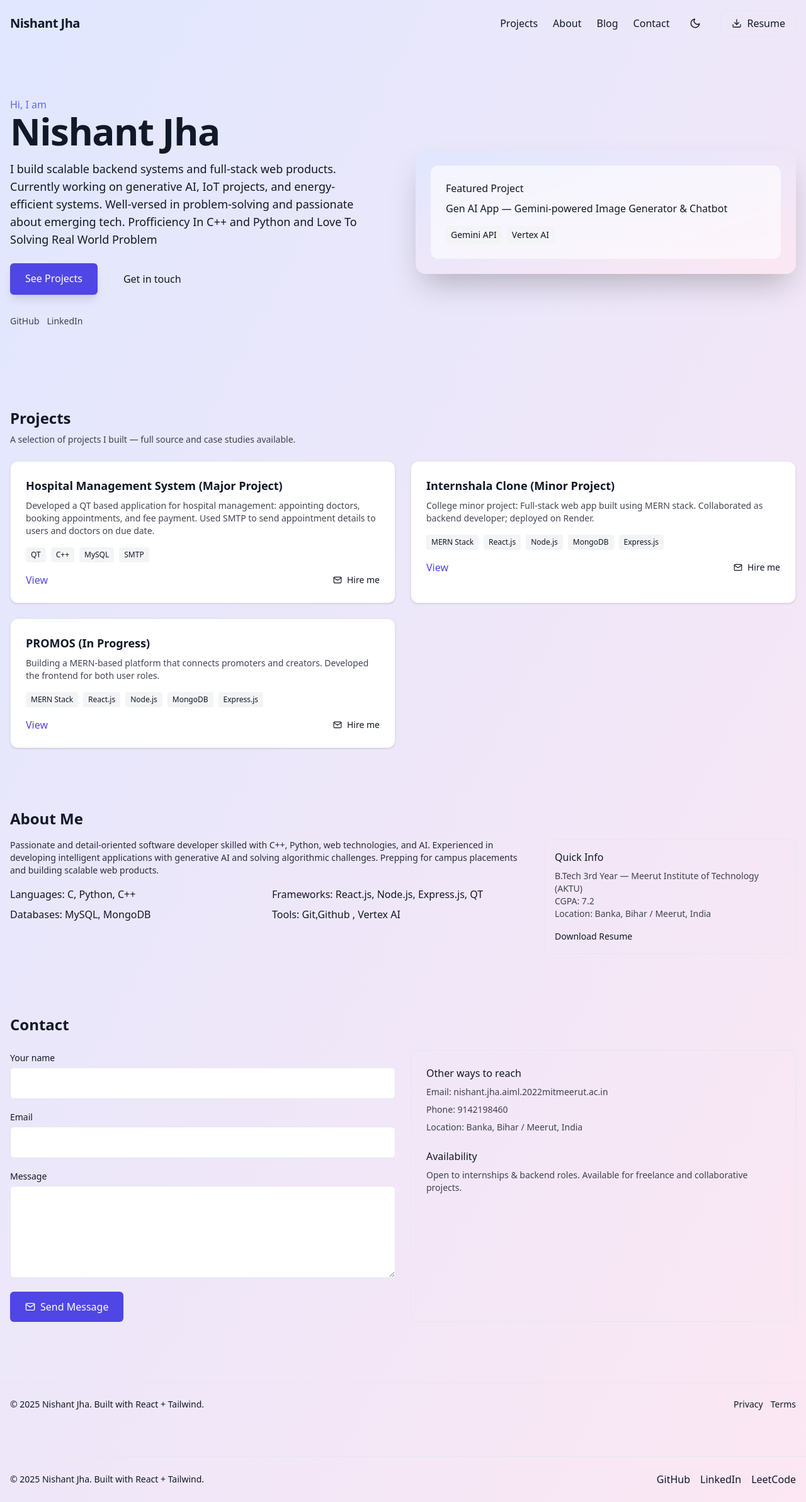
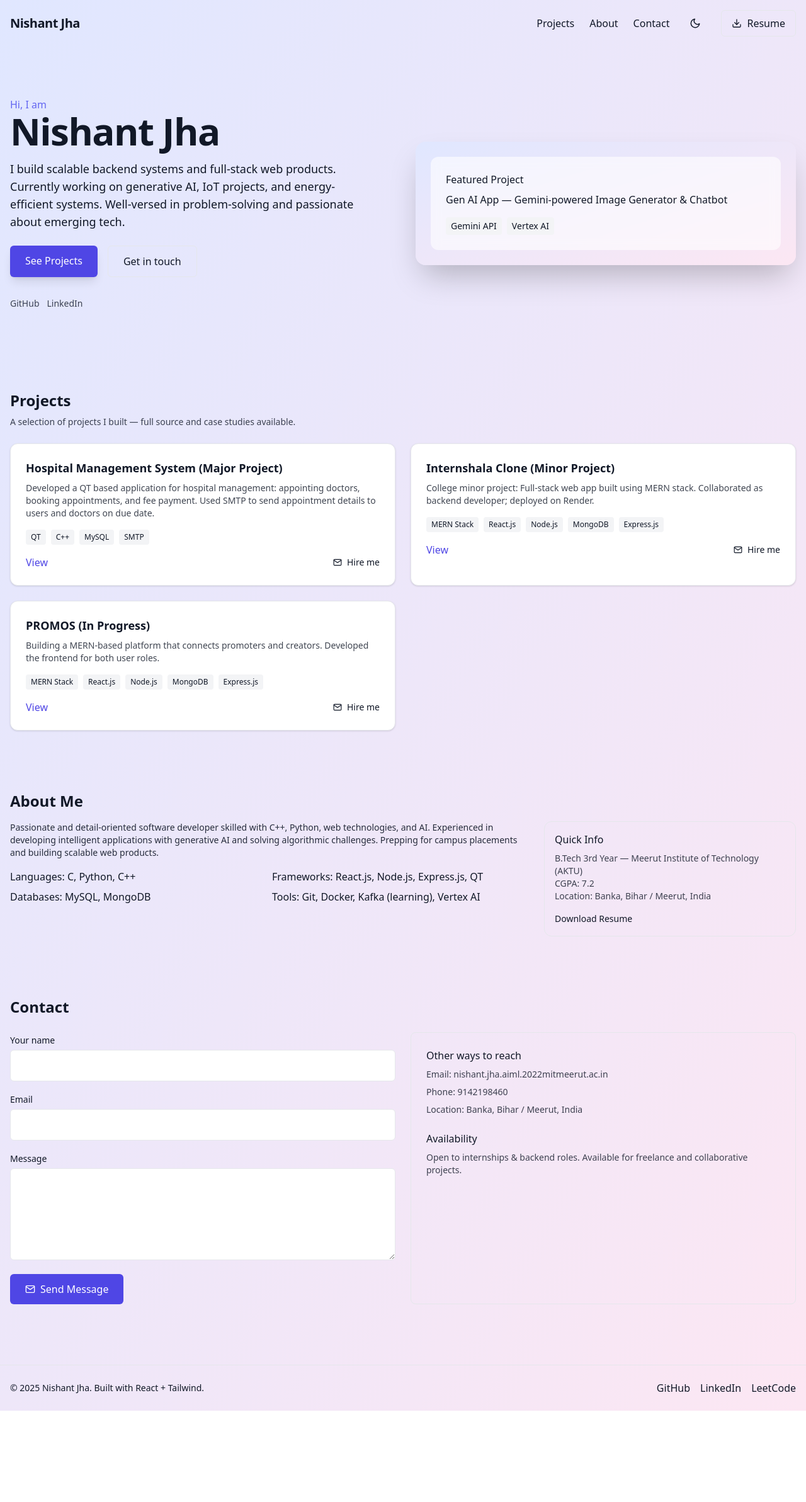
Before and after one commit to nishant-jha72/portfolio, a React (Vite) app: page / in a window 1280 px wide. Shown: the whole page at 63% size. After the commit the page ends 2240 px from the top, so only its background shows below. Built offline with nearby package versions, Linux system fonts and the light colour scheme.

Commit message:
Update App.jsx

```diff
--- a/src/App.jsx
+++ b/src/App.jsx
@@ -51,7 +51,6 @@ export default function App() {
           <div className="hidden md:flex items-center gap-6">
             <a href="#projects" className="hover:underline">Projects</a>
             <a href="#about" className="hover:underline">About</a>
-            <a href="#blog" className="hover:underline">Blog</a>
             <a href="#contact" className="hover:underline">Contact</a>
             <button onClick={handleThemeToggle} aria-label="Toggle theme" className="p-2 rounded-md">
               {dark ? <FiSun size={18} /> : <FiMoon size={18} />}
@@ -79,7 +78,6 @@ export default function App() {
           <div className="flex flex-col p-4 gap-3">
             <a href="#projects">Projects</a>
             <a href="#about">About</a>
-            <a href="#blog">Blog</a>
             <a href="#contact">Contact</a>
           </div>
         </motion.div>
@@ -98,7 +96,7 @@ export default function App() {
               Nishant Jha
             </h1>
             <p className="mt-4 max-w-xl text-lg">
-              I build scalable backend systems and full-stack web products. Currently working on generative AI, IoT projects, and energy-efficient systems. Well-versed in problem-solving and passionate about emerging tech. Profficiency In C++ and Python and Love To Solving Real World Problem
+              I build scalable backend systems and full-stack web products. Currently working on generative AI, IoT projects, and energy-efficient systems. Well-versed in problem-solving and passionate about emerging tech.
             </p>
 
             <div className="mt-6 flex gap-4">
@@ -126,6 +124,8 @@ export default function App() {
                   key={s.name}
                   whileHover={{ scale: 1.2, rotate: 10 }}
                   href={s.href}
+                  target="_blank"
+                  rel="noopener noreferrer"
                   className="text-sm opacity-80 hover:opacity-100"
                 >
                   {s.name}
@@ -181,7 +181,7 @@ export default function App() {
                   ))}
                 </div>
                 <div className="mt-4 flex items-center justify-between">
-                  <a href={p.link} className="text-indigo-600">View</a>
+                  <a href={p.link} className="text-indigo-600" target="_blank" rel="noopener noreferrer">View</a>
                   <a href="#contact" className="text-sm inline-flex items-center gap-2"><FiMail /> Hire me</a>
                 </div>
               </motion.article>
@@ -208,7 +208,7 @@ export default function App() {
                 <li>Languages: C, Python, C++</li>
                 <li>Frameworks: React.js, Node.js, Express.js, QT</li>
                 <li>Databases: MySQL, MongoDB</li>
-                <li>Tools: Git,Github , Vertex AI</li>
+                <li>Tools: Git, Docker, Kafka (learning), Vertex AI</li>
               </ul>
             </motion.div>
 
@@ -273,19 +273,10 @@ export default function App() {
 
         {/* Footer */}
         <footer className="border-t dark:border-gray-700 mt-12">
-          <div className="container mx-auto px-4 py-6 flex items-center justify-between">
-            <p className="text-sm">© {new Date().getFullYear()} Nishant Jha. Built with React + Tailwind.</p>
-            <div className="flex items-center gap-3">
-              <a href="#" className="text-sm">Privacy</a>
-              <a href="#" className="text-sm">Terms</a>
-            </div>
-          </div>
-        </footer>
-        <footer className="border-t dark:border-gray-700 mt-12">
           <div className="container mx-auto px-4 py-6 flex flex-col md:flex-row items-center justify-between gap-4">
             <p className="text-sm">© {new Date().getFullYear()} Nishant Jha. Built with React + Tailwind.</p>
 
-    {/* Links to competitive coding & socials */}
+            {/* Competitive & social links */}
             <div className="flex items-center gap-4">
               <a href="https://github.com/nishant-jha72" target="_blank" rel="noopener noreferrer" className="hover:text-indigo-600 transition">
                 GitHub
@@ -293,13 +284,12 @@ export default function App() {
               <a href="https://linkedin.com/in/nishant-jha-3b6aba265" target="_blank" rel="noopener noreferrer" className="hover:text-indigo-600 transition">
                 LinkedIn
               </a>
-      <a href="https://leetcode.com/your-leetcode-username" target="_blank" rel="noopener noreferrer" className="hover:text-indigo-600 transition">
+              <a href="https://leetcode.com/Nishantjha72" target="_blank" rel="noopener noreferrer" className="hover:text-indigo-600 transition">
                 LeetCode
               </a>
             </div>
           </div>
         </footer>
-
       </main>
     </div>
   );
```
Lines whose indentation alone changed are shown as unchanged.
